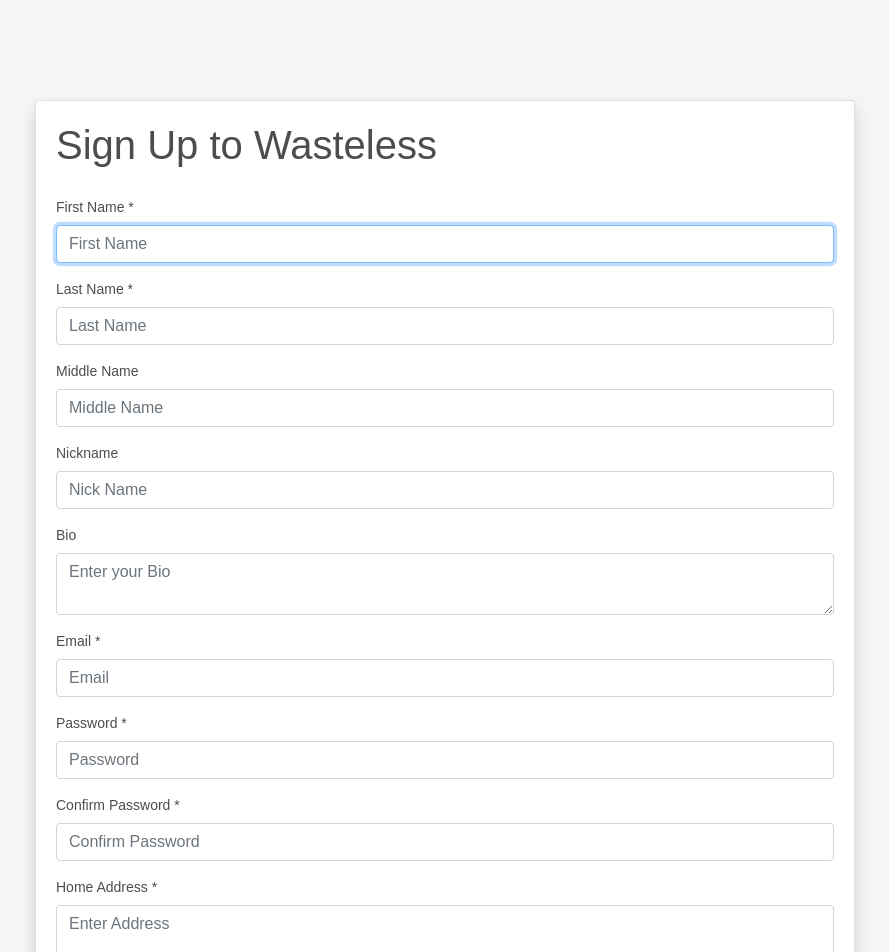
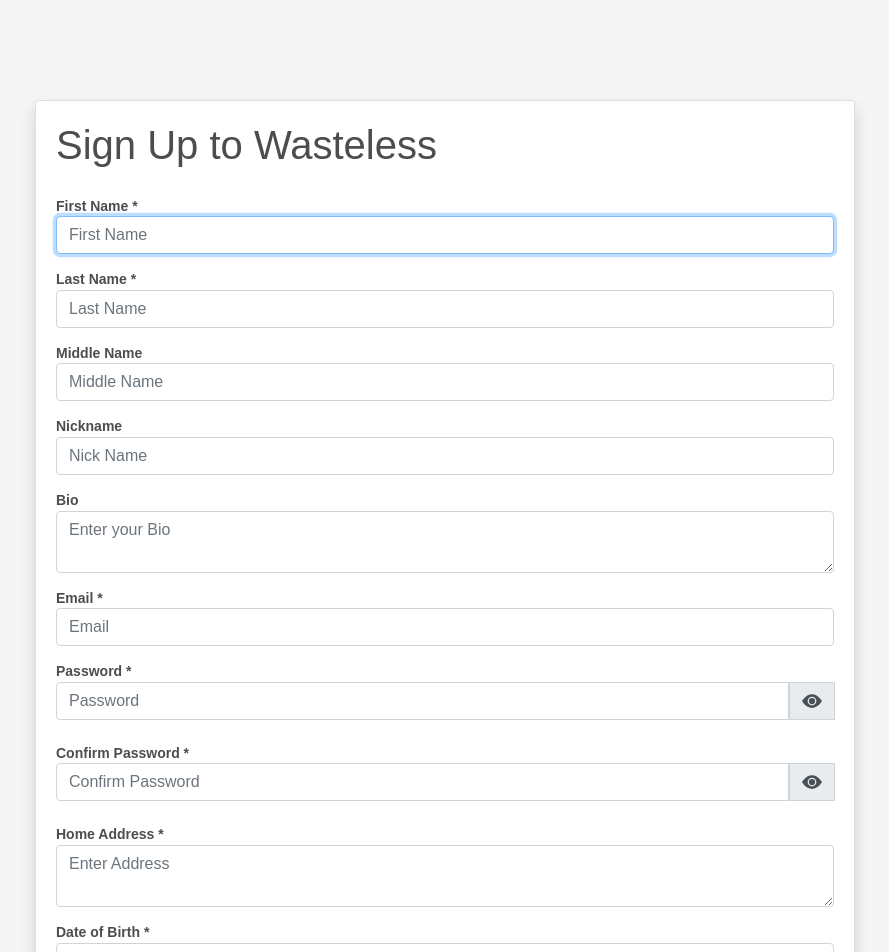
Before and after one commit to GongzaiLi/LossLess, a Vue app in the folder frontend/: page /#/register in a window 1280 px wide. Shown: the top 952 px of the page, without its empty margins (195-1084 px from the left). Built offline with nearby package versions, Linux system fonts and the light colour scheme; sample sign-in values are in the browser's storage; what vuejs-logger would draw is missing.

Commit message:
S302T20-72 #time 15m redo password can hold or show ?fix ?implement -Login.vue add function about password can hold or show -register.vue add function about ConfirmPassword and Password can hold or show -8c4df23b

```diff
--- a/frontend/src/components/Login.vue
+++ b/frontend/src/components/Login.vue
@@ -25,9 +25,28 @@
             <b-form-group
                 label="Password"
             >
-              <b-form-input v-model="password" type="password" required
-                   autocomplete="off"
-              ></b-form-input>
+              <div class="input-group mb-2 mr-sm-2">
+                <b-form-input v-if="visiblePassword"
+                              type="text" required
+                              v-model=password
+                              class="form-control"
+                              autofocus
+                              autocomplete="off"/>
+                <b-form-input v-else-if="!visiblePassword"
+                              type="password" required
+                              v-model=password
+                              class="form-control"
+                              autofocus autocomplete="off"/>
+                <div class="input-group-prepend">
+                  <div class="input-group-text" v-if="!visiblePassword">
+                    <b-icon-eye-fill @click="showPassword"/>
+                  </div>
+                  <div class="input-group-text" v-else-if="visiblePassword">
+                    <b-icon-eye-slash-fill @click="showPassword('show')"/>
+                  </div>
+                </div>
+              </div>
+
             </b-form-group>
             <b-form-group
             >
@@ -66,6 +85,7 @@
       email: null,
       password: "",
       isDemoMode: true,
+      visiblePassword: false
     }
   },
   computed: {
@@ -78,6 +98,10 @@
     // toggle the demo mode variable when button clicked
     toggle: function() {
       this.isDemoMode = !this.isDemoMode;
+    },
+    //Password can hold or show
+    showPassword: function (value) {
+      this.visiblePassword = !(value === 'show');
     },
     /**
      * only called if form page passes submit criteria
--- a/frontend/src/components/Register.vue
+++ b/frontend/src/components/Register.vue
@@ -15,62 +15,102 @@
         @input="setCustomValidities"
       >
         <b-form-group
-          label="First Name *"
         >
+          <b>First Name *</b>
           <b-form-input v-model="firstName" required placeholder="First Name" autofocus></b-form-input>
         </b-form-group>
 
         <b-form-group
-          label="Last Name *"
         >
+          <b>Last Name *</b>
           <b-form-input v-model="lastName" required placeholder="Last Name"></b-form-input>
         </b-form-group>
 
         <b-form-group
-          label="Middle Name"
         >
+          <b>Middle Name</b>
           <b-form-input v-model="middleName" placeholder="Middle Name"></b-form-input>
         </b-form-group>
 
         <b-form-group
-          label="Nickname"
         >
+          <b>Nickname</b>
           <b-form-input v-model="nickname" placeholder="Nick Name"></b-form-input>
         </b-form-group>
 
         <b-form-group
-          label="Bio"
         >
+          <b>Bio</b>
           <b-form-textarea v-model="bio" placeholder="Enter your Bio"></b-form-textarea>
         </b-form-group>
 
         <b-form-group
-          label="Email *"
         >
+          <b>Email *</b>
           <b-form-input required type="email" v-model="email" placeholder="Email"></b-form-input>
         </b-form-group>
 
-        <b-form-group
-          label="Password *"
-        >
-          <b-form-input type="password" required v-model="password" placeholder="Password"></b-form-input>
+        <b-form-group>
+          <b>Password *</b>
+          <div class="input-group mb-2 mr-sm-2">
+            <b-form-input v-if="visiblePassword"
+                          type="text" required
+                          v-model=password
+                          class="form-control"
+                          placeholder="Password"></b-form-input>
+            <b-form-input v-else-if="!visiblePassword"
+                          type="password" required
+                          v-model=password
+                          class="form-control"
+                          placeholder="Password"></b-form-input>
+            <div class="input-group-prepend">
+              <div class="input-group-text" v-if="!visiblePassword">
+                <b-icon-eye-fill @click="showPassword"></b-icon-eye-fill>
+              </div>
+              <div class="input-group-text" v-else-if="visiblePassword">
+                <b-icon-eye-slash-fill @click="showPassword('show')"></b-icon-eye-slash-fill>
+              </div>
+            </div>
+          </div>
+        </b-form-group>
+
+        <b-form-group>
+          <b>Confirm Password *</b>
+          <div class="input-group mb-2 mr-sm-2">
+            <b-form-input v-if="visibleConfirmPassword"
+                          type="text" required
+                          v-model=confirmPassword
+                          class="form-control"
+                          id="confirmPasswordInput"
+                          placeholder="Confirm Password"
+                          autocomplete="off"/>
+            <b-form-input v-else-if="!visibleConfirmPassword"
+                          type="password" required
+                          v-model=confirmPassword
+                          class="form-control"
+                          id="confirmPasswordInput"
+                          placeholder="Confirm Password"
+                          autocomplete="off"/>
+            <div class="input-group-prepend">
+              <div class="input-group-text" v-if="!visibleConfirmPassword">
+                <b-icon-eye-fill @click="showConfirmPassword"/>
+              </div>
+              <div class="input-group-text" v-else-if="visibleConfirmPassword">
+                <b-icon-eye-slash-fill @click="showConfirmPassword('show')"/>
+              </div>
+            </div>
+          </div>
         </b-form-group>
 
         <b-form-group
-          label="Confirm Password *"
         >
-          <b-form-input type="password" required v-model="confirmPassword" placeholder="Confirm Password" id="confirmPasswordInput" autocomplete="off"></b-form-input>
-        </b-form-group>
-
-        <b-form-group
-            label="Home Address *"
-        >
+          <b>Home Address *</b>
           <address-input v-model="homeAddress"/>
         </b-form-group>
 
         <b-form-group
-          label="Date of Birth *"
         >
+          <b>Date of Birth *</b>
           <b-form-input type="date" v-model="dateOfBirth" required
            placeholder="Date of Birth"
            autocomplete="off"
@@ -79,8 +119,8 @@
         </b-form-group>
 
         <b-form-group
-          label="Phone Number"
         >
+          <b>Phone Number</b>
           <b-form-input v-model="phoneNumber"
            placeholder="Phone Number"
            autocomplete="off"
@@ -132,11 +172,21 @@
       "confirmPassword": "",
       isDemoMode: true,
       errors: [],
+      visiblePassword: false,
+      visibleConfirmPassword: false
     }
   },
   methods: {
     toggle: function () {
       this.isDemoMode = !this.isDemoMode;
+    },
+    //hold or show the password
+    showPassword: function (value) {
+      this.visiblePassword = !(value === 'show');
+    },
+    //hold or show the ConfirmPassword
+    showConfirmPassword: function (value) {
+      this.visibleConfirmPassword = !(value === 'show');
     },
 
     getRegisterData() {
```
